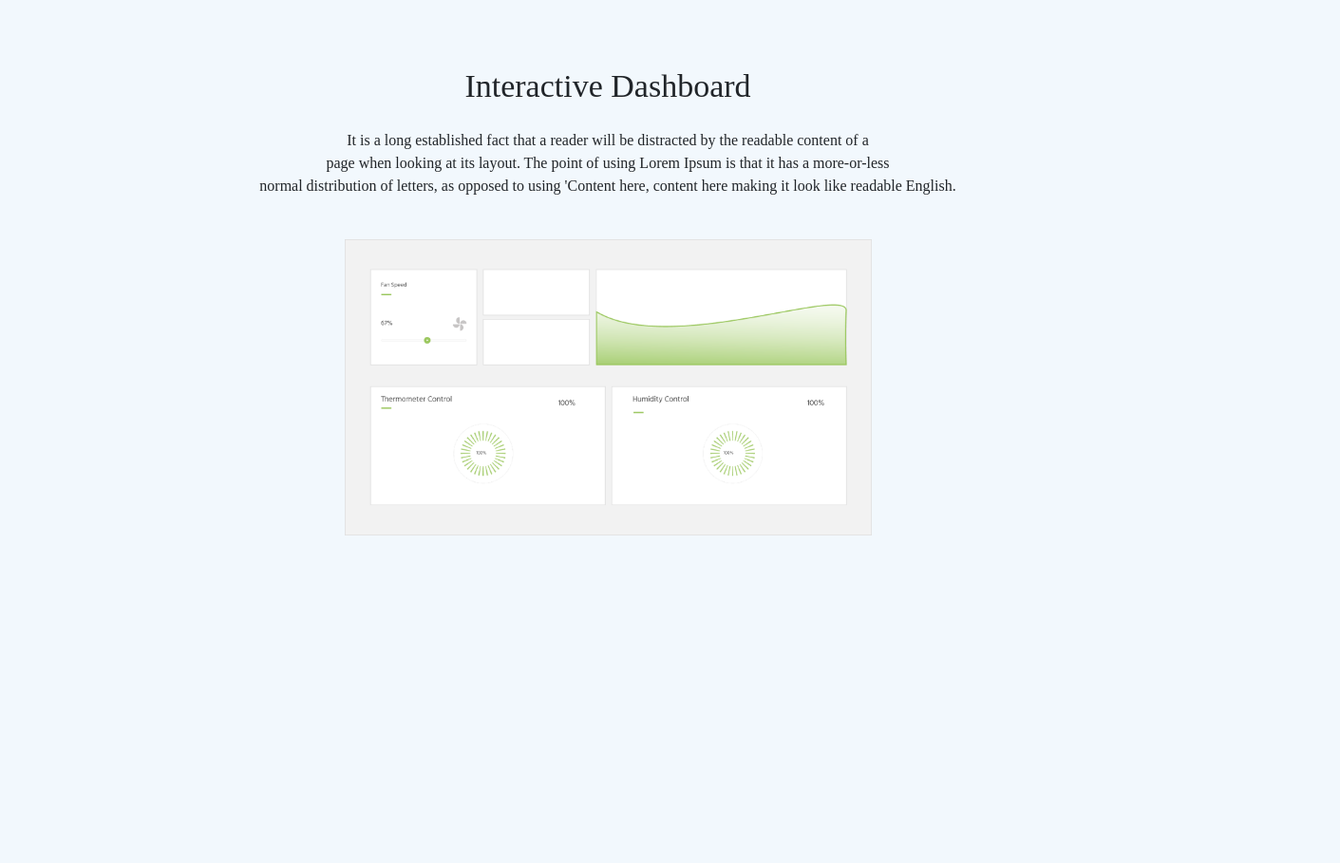
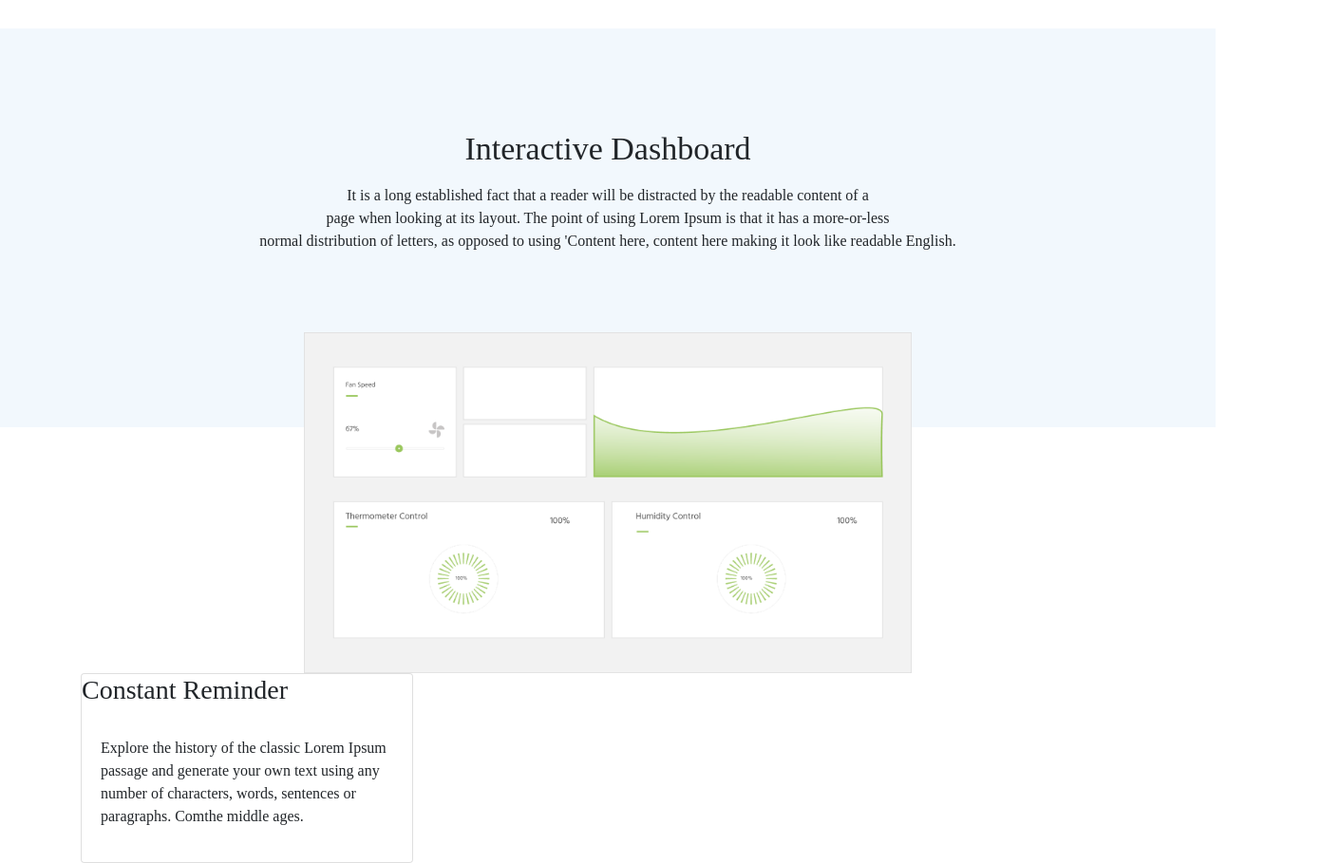
Before and after one commit to Okoyecb/Hardware, a plain HTML site: page index.html in a window 1280 px wide. Shown: the part 660-1569 px from the top of the page at 95% size, 1411 px wide, since content can reach past the window. Before the commit the page ends 1224 px from the top, so only its background shows below. Drawn offline with nearby package versions, Linux system fonts and the light colour scheme.

Commit message:
add second div

```diff
--- a/css/main.css
+++ b/css/main.css
@@ -1,8 +1,12 @@
 body{
     font-family: Hind;
-    background-color: #F2F8FD;
     overflow-x: hidden;
 }
+
+.bg{
+   background-color: #F2F8FD;
+}
+
 .navbar{
  background-color: #F2F8FD !important;
 }
@@ -31,6 +35,7 @@ body{
 .img-one{
     width:130%;
     margin-top: 10%;
+    margin-left: 10%;
 }
 
 .bt-under{
@@ -53,3 +58,8 @@ body{
     width: 50%;
     margin-top: 4%;
 }
+
+.sec-2{
+    margin: auto;
+    height: 300px;
+}
--- a/index.html
+++ b/index.html
@@ -38,7 +38,8 @@
         </div>
       </nav>
 <!-- End of Nav -->
-<div class="container three">
+<div class="bg three">
+       <div class="container">
              <div class="row">
              <div class="col-md-6">
                  <h3 class="first">Home Automation<br>System</h3>
@@ -55,21 +56,44 @@
                <img src="img/Group 2.png" alt="" srcset="" class="img-one">
 
              </div>
-
+      </div>
+       </div>
 </div>
 
-   <div class="section-2">
+   <div class="section-2 bg">
+          <div class="sec-2 py-1 my-5">
                <h3 class="text-center second">Interactive Dashboard</h3>
-        <p class="text-center mt-4">It is a long established fact that a reader will be distracted by the readable content of a <br>page when looking at its layout.
+                <p class="text-center mt-3 mb-5">It is a long established fact that a reader will be distracted by the readable content of a <br>page when looking at its layout.
                         The point of using Lorem Ipsum is that it has a more-or-less <br>normal distribution of letters,
                          as opposed to using 'Content here, content here making it look like readable English.</p>
-
-        <img src="img/Group.png" alt="" srcset="" class="img-two">
-
+          </div>
+          <br clear="">
+          <br>
+          <br>
    </div>
 
 
+  <img src="img/Group.png" alt="" srcset="" class="img-two" style="margin-top: -100px;">
 
+
+  <div class="container">
+         <div class="row">
+              <div class=" col col-md-4">
+                    <div class="card">
+                        <h3 class="card-title "> Constant Reminder</h3>
+                        <p class="card-body">
+                             Explore the history of the classic Lorem Ipsum passage and generate your own text using any number of characters, words, sentences or paragraphs. Comthe middle ages.
+                        </p>
+                    </div>
+              </div>
+              <div class="col col-md-4">
+
+              </div>
+              <div class="col col-md-4">
+
+              </div>
+        </div>
+  </div>
 
 
 
```
Lines whose indentation alone changed are shown as unchanged.
